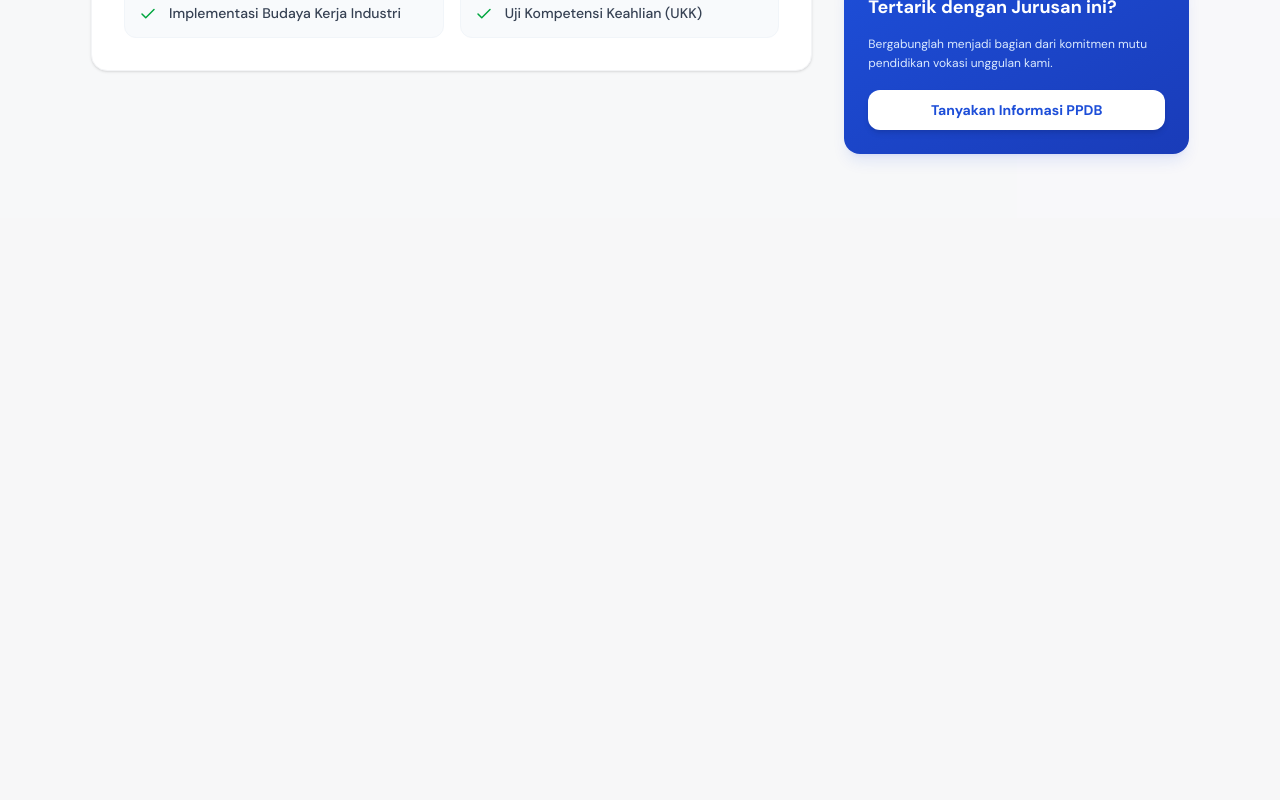
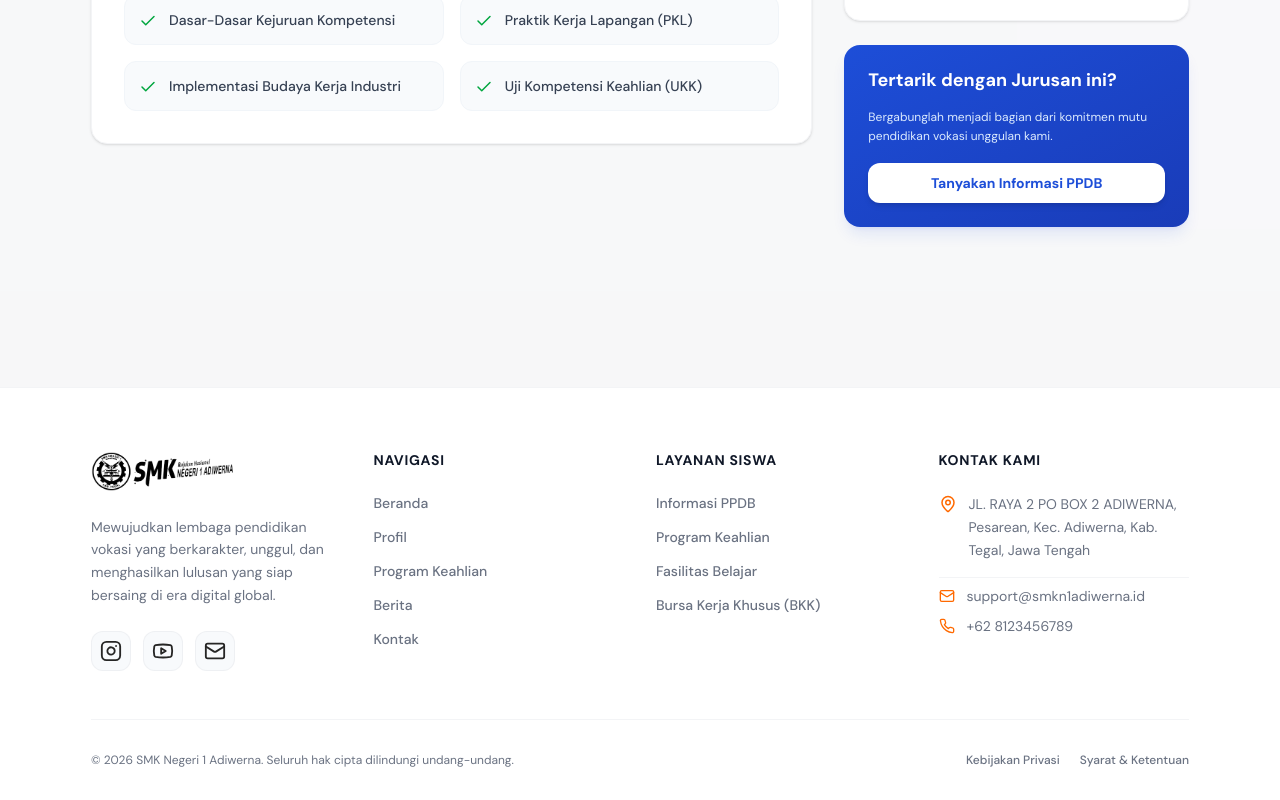
Before and after one commit to fareldevX/Website-School, a React (Vite) app: page /program-keahlian/teknik-jaringan-komputer-telekomunikasi in a window 1280 px wide. Shown: the part 788-1588 px from the top of the page. Before the commit the page ends 1006 px from the top, so only its background shows below. Built offline with nearby package versions, Linux system fonts and the light colour scheme.

Commit message:
feat: Add section footer and repair each component

```diff
--- /dev/null
+++ b/src/app/layouts/LandingLayout.jsx
@@ -0,0 +1,19 @@
+import Hero from "../../features/landing/Hero";
+import About from "../../features/landing/About";
+import Blog from "../../features/landing/Blog";
+import Program from "../../features/landing/Program";
+import Action from "../../features/landing/Action";
+
+function LandingLayout() {
+  return (
+    <>
+      <Hero />
+      <About />
+      <Program />
+      <Blog />
+      <Action />
+    </>
+  );
+}
+
+export default LandingLayout;
--- a/src/app/layouts/MainLayout.jsx
+++ b/src/app/layouts/MainLayout.jsx
@@ -1,21 +1,15 @@
+import { Outlet } from "react-router-dom";
 import Navbar from "../../components/layouts/Navbar";
-import Hero from "../../features/landing/Hero";
-import About from "../../features/landing/About";
-import Blog from "../../features/landing/Blog";
-import Program from "../../features/landing/Program";
-import Action from "../../features/landing/Action";
+import Footer from "../../components/layouts/Footer";
 
 function MainLayout() {
   return (
     <>
       <Navbar />
       <main>
-        <Hero />
-        <About />
-        <Program />
-        <Blog />
-        <Action />
+        <Outlet />
       </main>
+      <Footer />
     </>
   );
 }
--- a/src/app/routes/AppRoutes.jsx
+++ b/src/app/routes/AppRoutes.jsx
@@ -1,17 +1,24 @@
-import { Routes, Route } from "react-router-dom";
+import { createBrowserRouter, RouterProvider } from "react-router-dom";
 
 import MainLayout from "../layouts/MainLayout";
+import LandingLayout from "../layouts/LandingLayout";
 import BlogDetail from "../../features/landing/BlogDetail";
 import ProgramDetail from "../../features/landing/ProgramDetail";
 
+const router = createBrowserRouter([
+  {
+    path: "/",
+    element: <MainLayout />,
+    children: [
+      { path: "/", element: <LandingLayout /> },
+      { path: "/berita/:id", element: <BlogDetail /> },
+      { path: "/program-keahlian/:slug", element: <ProgramDetail /> },
+    ],
+  },
+]);
+
 function AppRoutes() {
-  return (
-    <Routes>
-      <Route path="/" element={<MainLayout />} />
-      <Route path="/berita/:id" element={<BlogDetail />} />
-      <Route path="/program-keahlian/:slug" element={<ProgramDetail />} />
-    </Routes>
-  );
+  return <RouterProvider router={router} />;
 }
 
 export default AppRoutes;
--- /dev/null
+++ b/src/components/layouts/Footer.jsx
@@ -0,0 +1,140 @@
+import { Link } from "react-router-dom";
+import { navItems, socialMedia, quickLinks } from "../../constant/data";
+import { LuMapPin, LuMail, LuPhone } from "react-icons/lu";
+import logo from "../../assets/images/logo.png";
+
+function Footer() {
+  return (
+    <footer className="mt-24 pt-16 bg-white dark:bg-dark-card border-t border-gray-100 dark:border-dark-border transition-colors">
+      <div className="container">
+        <div className="grid grid-cols-1 sm:grid-cols-2 lg:grid-cols-4 gap-8 border-b border-gray-100 dark:border-dark-border pb-12 transition-colors">
+          <div className="space-y-6">
+            <Link to="/">
+              <img
+                src={logo}
+                alt="Logo SMK Negeri 1 Adiwerna"
+                className="h-10 w-auto object-contain brightness-0 dark:brightness-0 dark:invert transition-all duration-300"
+              />
+            </Link>
+
+            <p className="text-sm text-gray-500 dark:text-dark-text-muted leading-relaxed transition-colors mt-6">
+              Mewujudkan lembaga pendidikan vokasi yang berkarakter, unggul, dan
+              menghasilkan lulusan yang siap bersaing di era digital global.
+            </p>
+
+            <div className="flex flex-wrap items-center gap-3">
+              {socialMedia.map((soc) => {
+                const Icon = soc.icon;
+                return (
+                  <a
+                    key={soc.id}
+                    href={soc.href}
+                    target="_blank"
+                    rel="noopener noreferrer"
+                    className="w-10 h-10 flex items-center justify-center bg-slate-50 dark:bg-gray-800 text-gray-650 dark:text-dark-text-main border border-gray-200/50 dark:border-dark-border hover:bg-orange-500 dark:hover:bg-orange-500 hover:text-white dark:hover:text-white rounded-xl cursor-pointer transition-all duration-250 hover:-translate-y-0.5"
+                  >
+                    <Icon size={22} />
+                  </a>
+                );
+              })}
+            </div>
+          </div>
+
+          <div>
+            <h4 className="text-sm font-bold text-gray-900 dark:text-dark-text-main transition-colors uppercase tracking-wider mb-6">
+              Navigasi
+            </h4>
+
+            <div className="flex flex-col gap-3.5">
+              {navItems.map((item) => (
+                <Link
+                  key={item.id}
+                  to={item.path}
+                  className="text-sm text-gray-500 dark:text-dark-text-muted hover:text-orange-500 dark:hover:text-dark-text-main transition-colors font-medium"
+                >
+                  {item.label}
+                </Link>
+              ))}
+            </div>
+          </div>
+
+          <div>
+            <h4 className="text-sm font-bold text-gray-900 dark:text-dark-text-main transition-colors uppercase tracking-wider mb-6">
+              Layanan Siswa
+            </h4>
+            <div className="flex flex-col gap-3.5">
+              {quickLinks.map((link) => (
+                <Link
+                  key={link.id}
+                  to={link.path}
+                  className="text-sm text-gray-500 dark:text-dark-text-muted hover:text-orange-500 dark:hover:text-dark-text-main transition-colors font-medium"
+                >
+                  {link.label}
+                </Link>
+              ))}
+            </div>
+          </div>
+
+          <div>
+            <h4 className="text-sm font-bold text-gray-900 dark:text-dark-text-main transition-colors uppercase tracking-wider mb-6">
+              Kontak Kami
+            </h4>
+
+            <div className="space-y-4">
+              <div className="flex items-start gap-3">
+                <LuMapPin
+                  className="text-orange-500 shrink-0 mt-0.5"
+                  size={18}
+                />
+                <p className="text-sm text-gray-500 dark:text-dark-text-muted leading-relaxed">
+                  JL. RAYA 2 PO BOX 2 ADIWERNA, Pesarean, Kec. Adiwerna, Kab.
+                  Tegal, Jawa Tengah
+                </p>
+              </div>
+              <div className="space-y-2.5 pt-2 border-t border-gray-100 dark:border-dark-border/40">
+                <a
+                  href="mailto:support@webland.id"
+                  className="flex items-center gap-3 text-sm text-gray-500 dark:text-dark-text-muted hover:text-orange-500 dark:hover:text-dark-text-main transition-colors"
+                >
+                  <LuMail className="text-orange-500" size={16} />
+                  support@smkn1adiwerna.id
+                </a>
+                <a
+                  href="tel:+628123456789"
+                  className="flex items-center gap-3 text-sm text-gray-500 dark:text-dark-text-muted hover:text-orange-500 dark:hover:text-dark-text-main transition-colors"
+                >
+                  <LuPhone className="text-orange-500" size={16} />
+                  +62 8123456789
+                </a>
+              </div>
+            </div>
+          </div>
+        </div>
+
+        <div className="flex flex-col sm:flex-row items-center justify-between py-8 gap-4 text-xs text-gray-500 dark:text-dark-text-muted transition-colors">
+          <span className="text-center sm:text-left">
+            © 2026 SMK Negeri 1 Adiwerna. Seluruh hak cipta dilindungi
+            undang-undang.
+          </span>
+
+          <div className="flex items-center gap-5 font-medium">
+            <Link
+              to="/privacy"
+              className="hover:text-orange-500 dark:hover:text-dark-text-main transition-colors"
+            >
+              Kebijakan Privasi
+            </Link>
+            <Link
+              to="/terms"
+              className="hover:text-orange-500 dark:hover:text-dark-text-main transition-colors"
+            >
+              Syarat & Ketentuan
+            </Link>
+          </div>
+        </div>
+      </div>
+    </footer>
+  );
+}
+
+export default Footer;
--- a/src/components/layouts/Navbar.jsx
+++ b/src/components/layouts/Navbar.jsx
@@ -29,7 +29,11 @@ function Navbar() {
     >
       <div className="container flex items-center justify-between">
         <Link to="/" className="flex items-center">
-          <img src={logo} alt="Logo" className="h-10 w-auto object-contain" />
+          <img
+            src={logo}
+            alt="Logo"
+            className="h-10 w-auto object-contain brightness-0 dark:brightness-0 dark:invert transition-all duration-300"
+          />
         </Link>
 
         <div className={`navbar ${isOpen ? "active" : ""} lg:hidden z-50`}>
--- a/src/constant/data.js
+++ b/src/constant/data.js
@@ -1,4 +1,11 @@
-import { LuNetwork, LuCar, LuSettings } from "react-icons/lu";
+import {
+  LuNetwork,
+  LuCar,
+  LuSettings,
+  LuInstagram,
+  LuYoutube,
+  LuMail,
+} from "react-icons/lu";
 
 import mitraMapan from "../assets/images/clients/mitra-mapan.png";
 import toa from "../assets/images/clients/toa.png";
@@ -120,3 +127,16 @@ export const programs = [
     ],
   },
 ];
+
+export const socialMedia = [
+  { id: 1, icon: LuInstagram, href: "https://instagram.com" },
+  { id: 2, icon: LuYoutube, href: "https://youtube.com" },
+  { id: 3, icon: LuMail, href: "mailto:support@smkn1adiwerna.id" },
+];
+
+export const quickLinks = [
+  { label: "Informasi PPDB", path: "/ppdb" },
+  { label: "Program Keahlian", path: "/program-keahlian" },
+  { label: "Fasilitas Belajar", path: "/fasilitas" },
+  { label: "Bursa Kerja Khusus (BKK)", path: "/bkk" },
+];
--- a/src/features/landing/Action.jsx
+++ b/src/features/landing/Action.jsx
@@ -1,6 +1,6 @@
 function Action() {
   return (
-    <section className="section">
+    <section className="section pb-8 sm:pb-18">
       <div className="container">
         <div className="relative p-8 md:p-14 bg-white dark:bg-dark-card border border-gray-100 dark:border-dark-border rounded-3xl shadow-xl shadow-gray-100/50 dark:shadow-none transition-all duration-300 overflow-hidden group">
           <div className="absolute -top-24 -right-24 w-72 h-72 bg-orange-100/60 dark:bg-orange-950/20 rounded-full filter blur-3xl pointer-events-none group-hover:scale-110 transition-transform duration-500" />
--- a/src/features/landing/Blog.jsx
+++ b/src/features/landing/Blog.jsx
@@ -10,7 +10,7 @@ function Blog() {
         <div>
           <Title
             title="Berita"
-            text="Lorem ipsum dolor sit amet consectetur adipisicing elit. Reprehenderit debitis nisi, aliquam molestias facere, ipsam aliquid harum consequuntur veritatis recusandae veniam exercitationem neque facilis pariatur."
+            text="Ikuti terus perkembangan informasi terkini, agenda kegiatan, pengumuman resmi, serta ragam cerita inspiratif dari seluruh civitas akademika kami di sini."
             link="View All"
           />
 
--- a/src/features/landing/Program.jsx
+++ b/src/features/landing/Program.jsx
@@ -8,7 +8,7 @@ function Program() {
       <div className="container">
         <Title
           title="Program Keahlian"
-          text="Lorem ipsum dolor sit amet consectetur adipisicing elit. Reprehenderit debitis nisi, aliquam molestias facere, ipsam aliquid harum consequuntur veritatis recusandae veniam exercitationem neque facilis pariatur."
+          text="Pilihan program keahlian strategis yang dirancang khusus untuk membekali siswa dengan keterampilan praktis, sertifikasi industri, dan karakter unggul guna mencetak generasi yang siap kerja serta mampu bersaing di era digital global."
           link="View All"
         />
 
@@ -17,7 +17,10 @@ function Program() {
             const Icon = program.icon;
 
             return (
-              <div className="flex flex-col gap-2 bg-white dark:bg-dark-card p-4 rounded-2xl border border-gray-100 dark:border-dark-border shadow-sm hover:shadow-xl transition-shadow duration-300">
+              <div
+                key={program.id}
+                className="flex flex-col gap-2 bg-white dark:bg-dark-card p-4 rounded-2xl border border-gray-100 dark:border-dark-border shadow-sm hover:shadow-xl transition-shadow duration-300"
+              >
                 <div className="relative w-full h-40 flex items-center justify-center bg-orange-100 rounded-lg">
                   <span className="absolute top-3 left-3 text-xs font-bold bg-white text-orange-50 px-3 py-1 rounded-md border border-gray-100 shadow-sm uppercase tracking-wider">
                     {program.shortTitle}
@@ -38,8 +41,11 @@ function Program() {
                     </p>
 
                     <div className="flex flex-wrap gap-2 mt-4">
-                      {program.prospek.map((prospek) => (
-                        <span className="text-xs font-medium px-3 py-1 bg-orange-100 dark:bg-gray-600/50 text-orange-600 dark:text-white rounded-md">
+                      {program.prospek.map((prospek, index) => (
+                        <span
+                          key={index}
+                          className="text-xs font-medium px-3 py-1 bg-orange-100 dark:bg-gray-600/50 text-orange-600 dark:text-white rounded-md"
+                        >
                           {prospek}
                         </span>
                       ))}
```
Also changed, not shown: src/features/landing/ProgramDetail.jsx (+18 -18 lines), src/main.jsx (+3 -6 lines).
